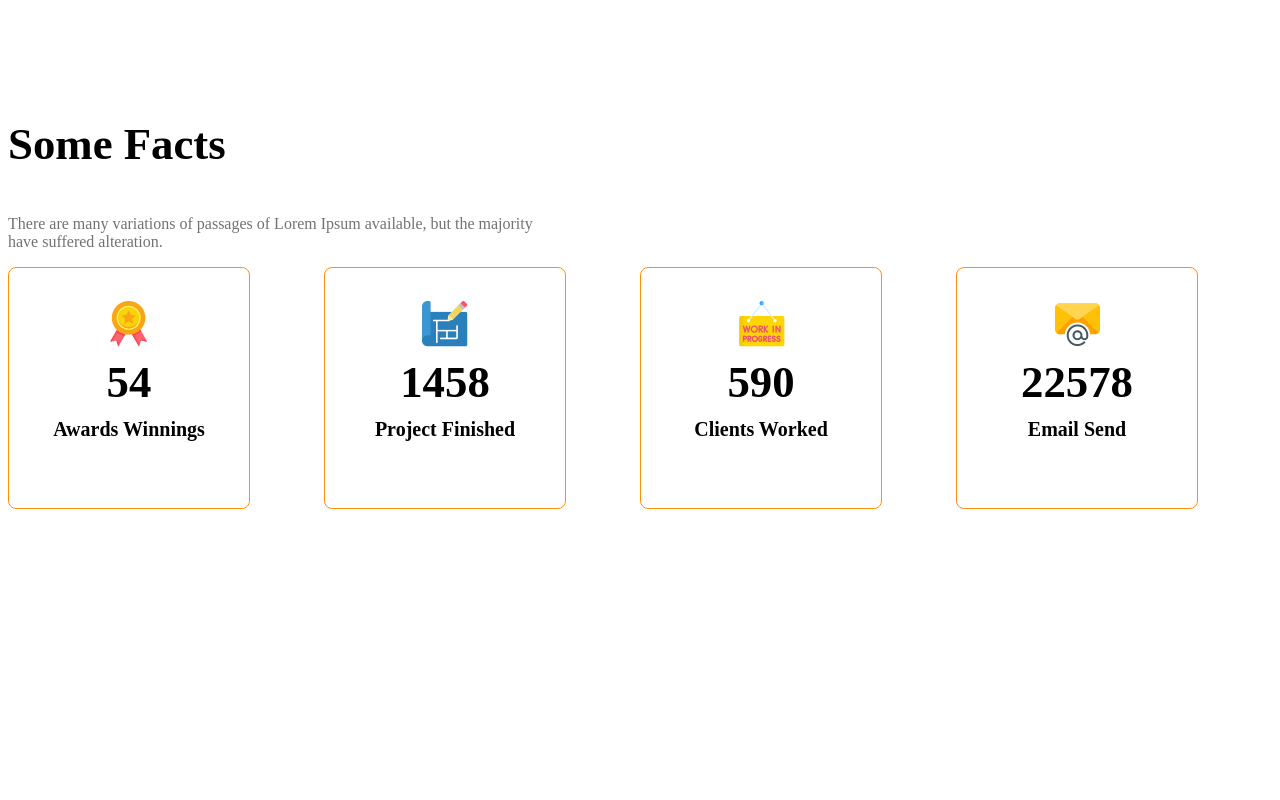
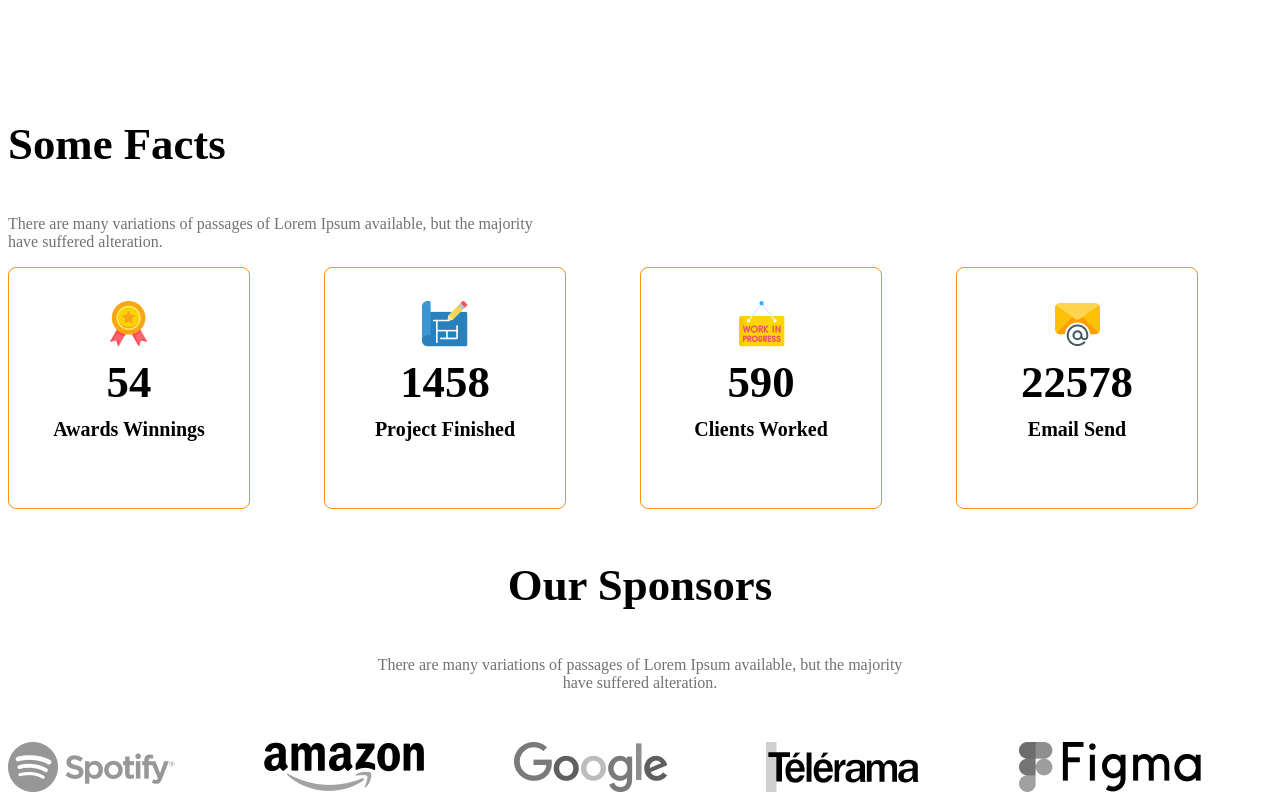
Before and after one commit to Shovon492/g3-architect-website, a plain HTML site: page index.html in a window 1280 px wide. Shown: the part 2026-2826 px from the top of the page. Before the commit the page ends 2543 px from the top, so only its background shows below. Drawn offline with Linux system fonts and the light colour scheme.

Commit message:
added sponsor section and made it responsive

```diff
--- a/index.html
+++ b/index.html
@@ -48,7 +48,7 @@
                 <button class="btn-primary">Explore More</button>
             </div>
         </section>
-        <!-- features will enjoy -->
+        <!-- Some facts -->
         <section>
             <h3 class="section-title">Some Facts</h3>
             <p class="text-light-gray fact-description">There are many variations of passages of Lorem Ipsum available, but the majority
@@ -86,8 +86,20 @@
             </div>
         </section>
         <!-- some facts -->
-        <sections class="some-facts">
-
+        <sections class="our-sponsors">
+            <div class="sponsor-info">
+                <h3 class="section-title">Our Sponsors</h3>
+                <p class="text-light-gray">
+                    There are many variations of passages of Lorem Ipsum available, but the majority have suffered alteration.
+                </p>
+            </div>
+            <div class="sponsor-companies">
+                <img src="images/sponsors/spotify.png" alt="">
+                <img src="images/sponsors/amazon.png" alt="">
+                <img src="images/sponsors/google.png" alt="">
+                <img src="images/sponsors/telerama.png" alt="">
+                <img src="images/sponsors/figma.png" alt="">
+            </div>
         </sections>
     </main>
     <footer>
--- a/styles/architects.css
+++ b/styles/architects.css
@@ -130,13 +130,32 @@ font-weight: 500;
 .fact-description{
     max-width: 540px;
 }
+
+/* sponsor related styles */
+.sponsor-info{
+    max-width: 540px;
+    margin: 50px auto;
+    text-align: center;
+}
+
+.sponsor-companies{
+    display: grid;
+    grid-template-columns: repeat(5, 1fr);
+}
+.sponsor-companies{
+    filter: grayscale(100%);
+}
 /* responsive media query */
 @media screen and(max-width: 576px){
     .navbar, .nav-links, .teams {
         flex-direction: column;
     }
-    .team-image-container{
-        grid-template-columns: repeat(1, 1fr);
+    .team-image-container, .facts-container{
+        grid-template-columns: repeat(1fr);
+    }
+    .facts-container{
+        justify-items: center;
+        gap: 24px;
     }
     .our-features{
         margin: 20px;
```
